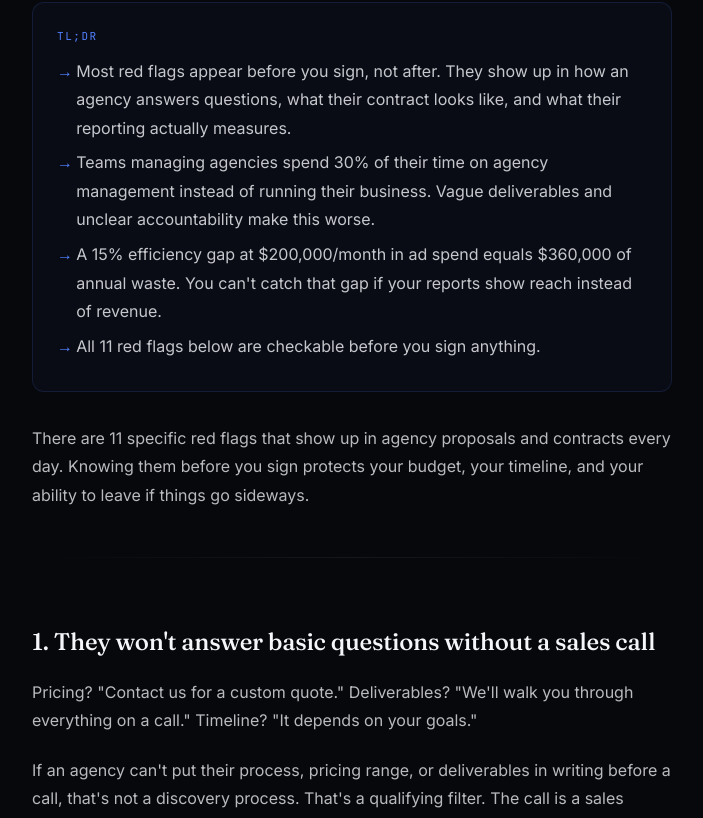
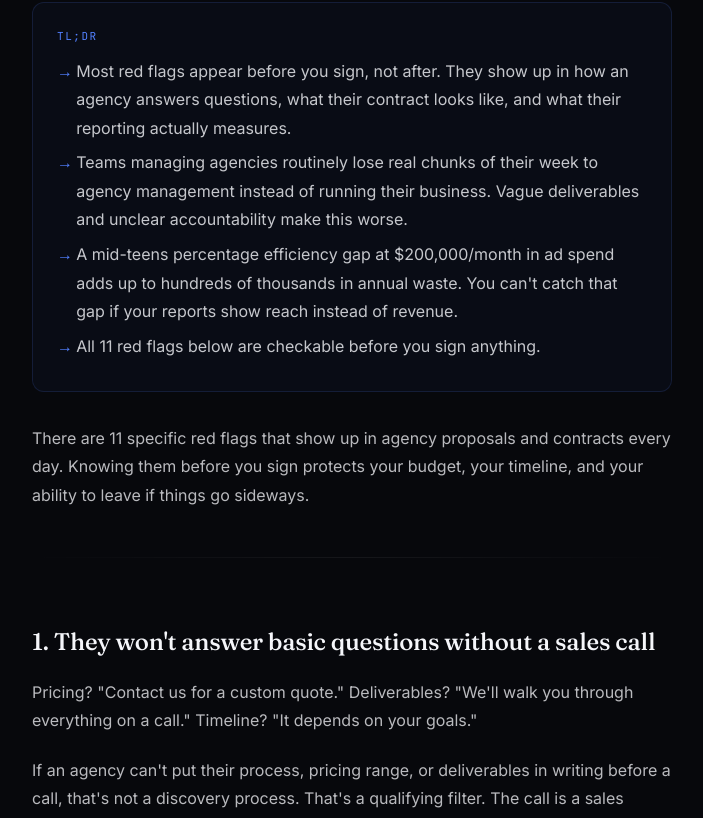
Before and after one commit to dustyboy-23/ventiscale-site, a Next.js app: page /blog/marketing-agency-red-flags in a window 1280 px wide. Shown: the part 1138-1956 px from the top of the page, without its empty margins (288-991 px from the left). Built offline with nearby package versions, Linux system fonts and the light colour scheme; no server answers.

Commit message:
Blog sweep: remove unsourced stats (batch 8)

```diff
--- a/app/(marketing)/blog/marketing-agency-red-flags/page.tsx
+++ b/app/(marketing)/blog/marketing-agency-red-flags/page.tsx
@@ -64,7 +64,7 @@ const FAQ_DATA = [
   },
   {
     q: "When should I fire my marketing agency?",
-    a: "Consider leaving if two or more of these are true: you've been live for 90+ days and can't identify which channel drove revenue last month; ROAS or CAC has shown no improvement over 3 consecutive months; you're spending more than 30% of your time managing their requests instead of running your business.",
+    a: "Consider leaving if two or more of these are true: you've been live for 90+ days and can't identify which channel drove revenue last month; ROAS or CAC has shown no improvement over 3 consecutive months; you're spending a disproportionate share of your time managing their requests instead of running your business.",
   },
 ];
 
@@ -201,14 +201,15 @@ export default async function Post() {
                 like, and what their reporting actually measures.
               </li>
               <li>
-                Teams managing agencies spend 30% of their time on agency
-                management instead of running their business. Vague deliverables
-                and unclear accountability make this worse.
+                Teams managing agencies routinely lose real chunks of their
+                week to agency management instead of running their business.
+                Vague deliverables and unclear accountability make this worse.
               </li>
               <li>
-                A 15% efficiency gap at $200,000/month in ad spend equals
-                $360,000 of annual waste. You can&apos;t catch that gap if your
-                reports show reach instead of revenue.
+                A mid-teens percentage efficiency gap at $200,000/month in ad
+                spend adds up to hundreds of thousands in annual waste. You
+                can&apos;t catch that gap if your reports show reach instead
+                of revenue.
               </li>
               <li>
                 All 11 red flags below are checkable before you sign anything.
@@ -396,18 +397,20 @@ export default async function Post() {
           <div className="blog-callout">
             <div className="callout-label">Key insight</div>
             <p>
-              According to{" "}
+              Per{" "}
               <a
                 href="https://www.darkroomagency.com/observatory/best-dtc-marketing-agency-2026"
                 target="_blank"
                 rel="noopener noreferrer"
               >
-                DarkRoom&apos;s 2026 DTC agency analysis
+                DarkRoom&apos;s DTC agency analysis
               </a>
-              , the most common founder complaint is agencies that optimize for
-              relationship preservation over performance honesty. When bad months
-              get blamed on external factors, founders lose the feedback loop
-              they need to course-correct.
+              , the agencies that actually move the needle are the integrated
+              ones, not fragmented vendor stacks split across specialists. A
+              common founder complaint that fits that pattern: agencies that
+              optimize for relationship preservation over performance honesty.
+              When bad months get blamed on external factors, founders lose the
+              feedback loop they need to course-correct.
             </p>
           </div>
 
@@ -537,8 +540,8 @@ export default async function Post() {
             metrics, you&apos;ve found the final red flag. Attribution is
             genuinely hard. But it&apos;s not impossible, and any agency
             charging a real retainer should have a clear model connecting spend
-            to revenue. Around 30% of small business marketing budgets go to
-            channels with no measurable return. That&apos;s not bad luck.
+            to revenue. A meaningful share of small business marketing budgets
+            go to channels with no measurable return. That&apos;s not bad luck.
             That&apos;s what happens when nobody&apos;s accountable for tying
             the work to the money.
           </p>
```
